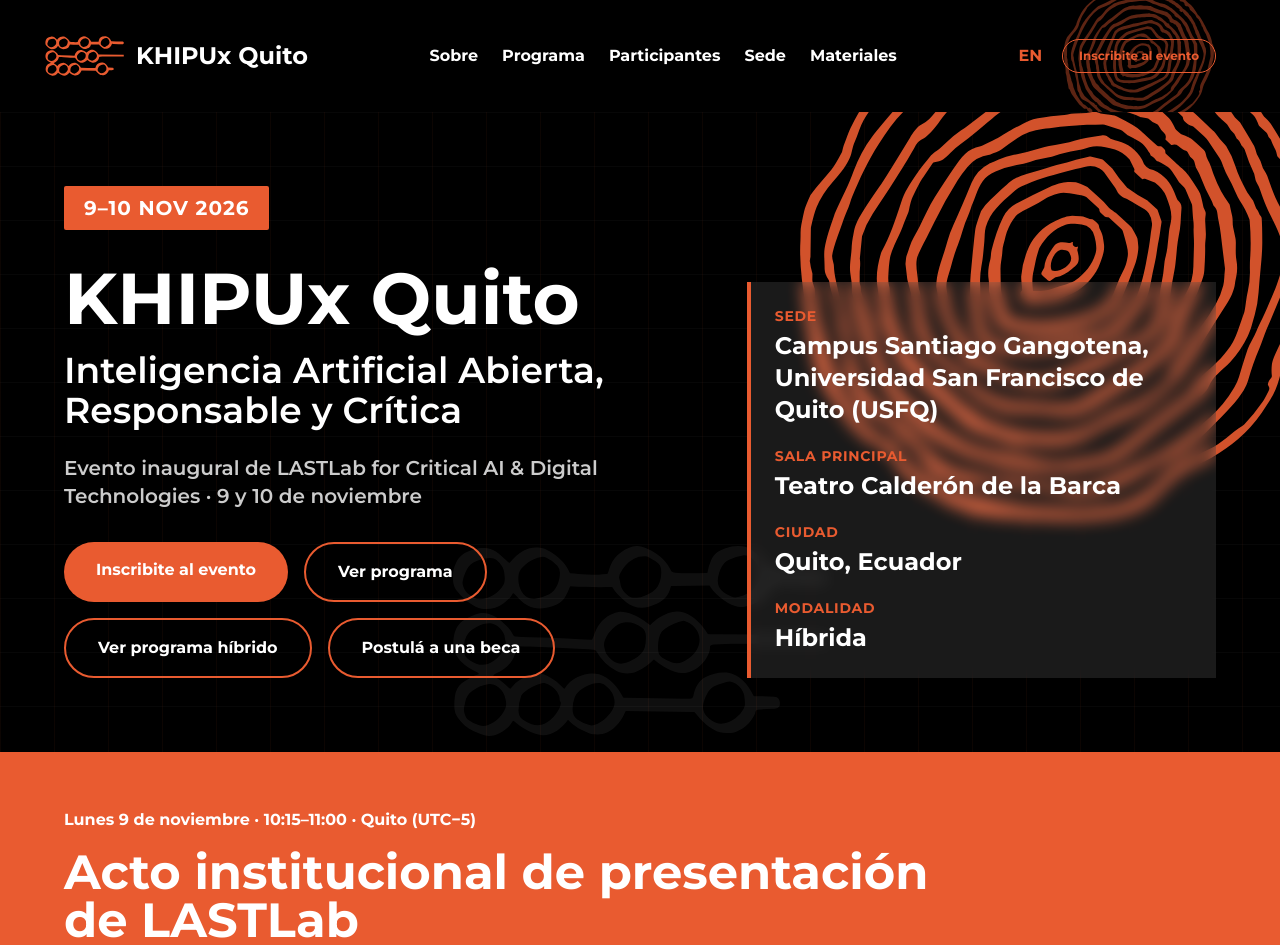
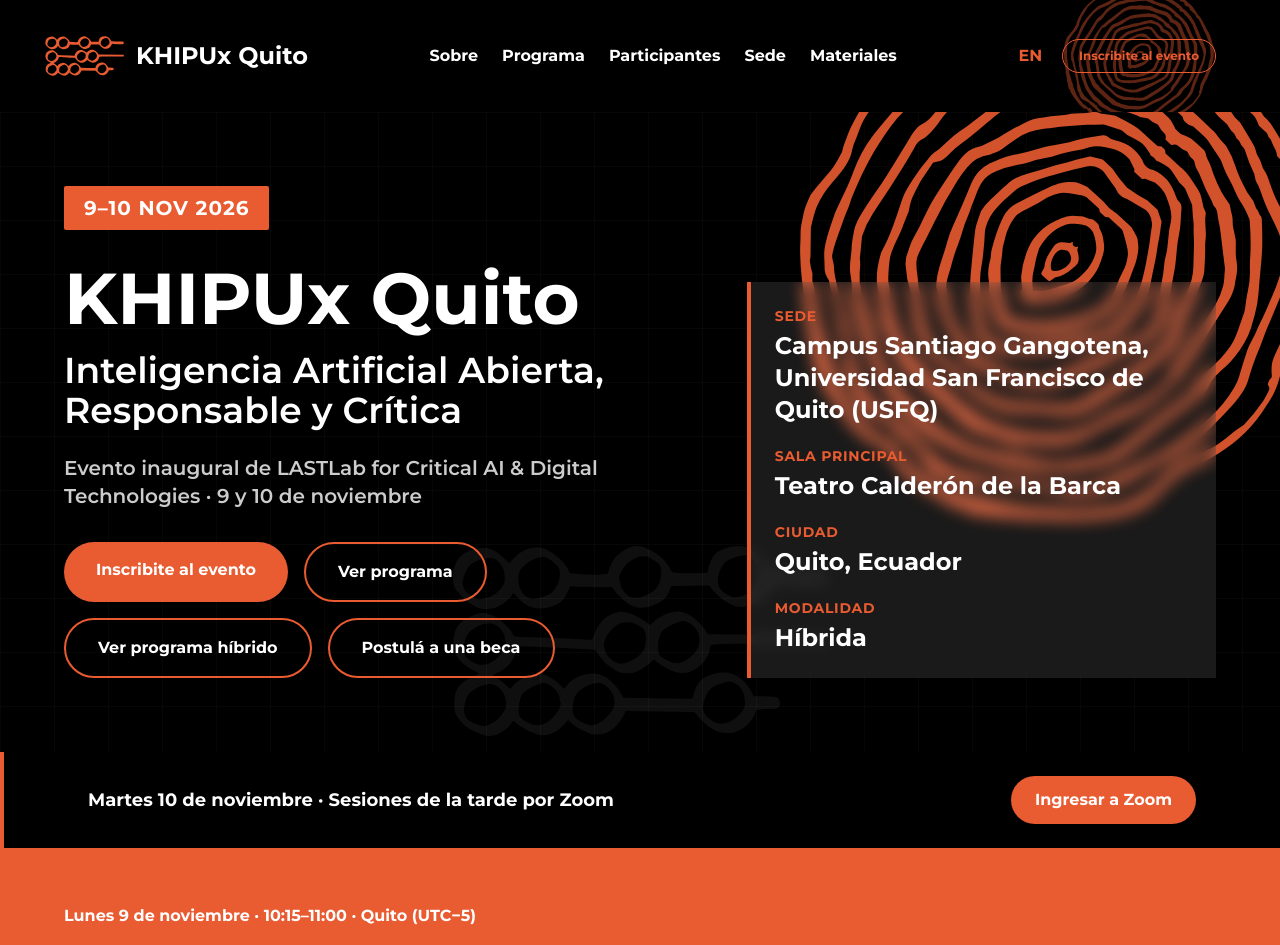
Before and after one commit to laslabcritical/lastlab, a Next.js app: page /khipux-quito in a window 1280 px wide. Shown: the top 945 px of the page. Built offline with nearby package versions, Linux system fonts and the light colour scheme.

Commit message:
Publish Zoom access for Tuesday afternoon KHIPUx sessions

```diff
--- a/src/components/pages/khipux-quito-page.tsx
+++ b/src/components/pages/khipux-quito-page.tsx
@@ -497,6 +497,20 @@ function Launch({ page }: { page: KhipuxQuitoPageContent }) {
   </section>;
 }
 
+function ProgrammeZoomAccess({ page }: { page: KhipuxQuitoPageContent }) {
+  const day = page.programmeDays.find(day => day.sessions.some(session => session.zoomUrl));
+  const url = day?.sessions.find(session => session.zoomUrl)?.zoomUrl;
+  if (!day || !url) return null;
+  return <aside className="border-l-4 border-khipu-orange bg-khipu-black px-5 py-6 text-khipu-white">
+    <div className="khipux-content-container flex flex-wrap items-center justify-between gap-4">
+      <p className="text-lg font-bold">{day.label} · {page.locale === "es" ? "Sesiones de la tarde por Zoom" : "Afternoon sessions on Zoom"}</p>
+      <a href={url} target="_blank" rel="noopener noreferrer" className="inline-block rounded-full bg-khipu-orange px-6 py-3 text-center font-bold text-white hover:opacity-90 focus-visible:outline focus-visible:outline-2 focus-visible:outline-offset-4 focus-visible:outline-white">
+        {page.locale === "es" ? "Ingresar a Zoom" : "Join on Zoom"}
+      </a>
+    </div>
+  </aside>;
+}
+
 function Programme({ page, zoomOnly, onProgrammeView }: { page: KhipuxQuitoPageContent; zoomOnly: boolean; onProgrammeView: ProgrammeViewHandler }) {
   const [activeDay, setActiveDay] = useState(0);
   const t = (es: string, en: string) => page.locale === "es" ? es : en;
@@ -507,6 +521,7 @@ function Programme({ page, zoomOnly, onProgrammeView }: { page: KhipuxQuitoPageC
   return <section id="programme" tabIndex={-1} aria-label={page.program.title} className="scroll-mt-24 bg-khipu-gray py-14 text-khipu-white" data-published-sessions={page.programmeDays.reduce((n, day) => n + day.sessions.length, 0)}>
     <div className="khipux-content-container">
       <h2 className="text-4xl font-bold md:text-6xl">{page.program.title}</h2>
+      <div className="mt-6"><ProgrammeZoomAccess page={page} /></div>
       <p className="mt-5 max-w-4xl leading-relaxed text-white/80">{page.program.body}</p>
       <p className="mt-3 max-w-4xl text-sm leading-relaxed text-white/70">{page.scheduleNote}</p>
       <fieldset className="mt-6 flex flex-wrap gap-3">
@@ -550,6 +565,7 @@ function Programme({ page, zoomOnly, onProgrammeView }: { page: KhipuxQuitoPageC
             {session.discussant && <p><strong>{page.locale === "es" ? "Comenta" : "Commentary"}:</strong> {session.discussant}</p>}
             <p><strong>{page.ui.room}:</strong> {session.room ?? page.ui.pendingRoom}</p>
             {session.description && <p className="leading-relaxed">{session.description}</p>}
+            {session.zoomUrl && <a href={session.zoomUrl} target="_blank" rel="noopener noreferrer" className="inline-block rounded-full bg-khipu-orange px-6 py-3 font-bold text-white hover:opacity-90 focus-visible:outline focus-visible:outline-2 focus-visible:outline-offset-4 focus-visible:outline-white">{t("Ingresar a Zoom", "Join on Zoom")}</a>}
           </div>
         </details>)}</div>
       </div>)}
@@ -1022,6 +1038,7 @@ export function KhipuxQuitoPage({ locale, page }: KhipuxQuitoPageProps) {
       <EventStructuredData locale={locale} page={page} />
       <KhipuxNavbar page={page} />
       <Hero page={page} onProgrammeView={selectProgrammeView} />
+      <ProgrammeZoomAccess page={page} />
       <Launch page={page} />
       <AboutEvent page={page} />
       <Themes page={page} />
--- a/src/content/khipux-programme.ts
+++ b/src/content/khipux-programme.ts
@@ -65,7 +65,8 @@ const theatre = "Teatro Calderón de la Barca";
 export function getProgramme(locale: Locale): ProgrammeDay[] {
   const t = (es: string, en: string) => locale === "es" ? es : en;
   function session(id: string, time: string, es: string, en: string, type: [string, string], people: Person[] = [], room: string | null = null, moderator?: Person, parallel = false, description?: string): ProgrammeSession {
-    return { id, time, zoom: zoomSessionIds.has(id), title: t(es, en), type: t(...type), participants: people.map(id => personLine(id, locale)), room,
+    return { id, time, zoom: zoomSessionIds.has(id),
+      zoomUrl: ["coloniality", "author", "closing-keynote"].includes(id) ? "https://usfq.zoom.us/j/82882077359" : undefined, title: t(es, en), type: t(...type), participants: people.map(id => personLine(id, locale)), room,
       talkTitles: Object.fromEntries(Object.entries(individualTalkTitles[id] ?? {}).map(([person, title]) => [personLine(person as Person, locale), title])),
       moderator: moderator ? personLine(moderator, locale) : undefined, parallel, status: "confirmed", description };
   }
--- a/src/content/schema.ts
+++ b/src/content/schema.ts
@@ -243,6 +243,7 @@ export interface EventInstitution {
 }
 
 export interface ProgrammeSession {
+  zoomUrl?: string;
   zoom: boolean;
   id: string;
   time: string;
```
